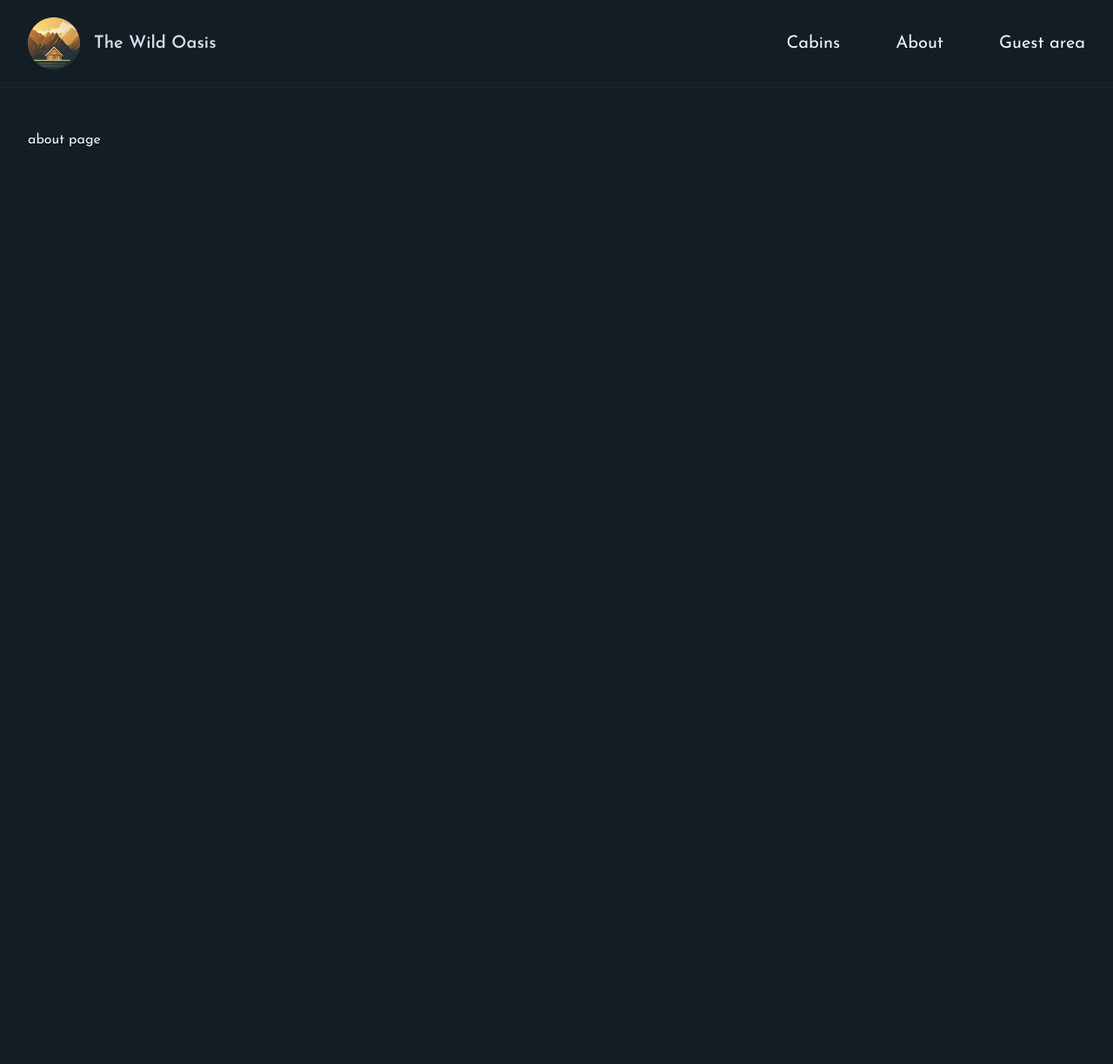
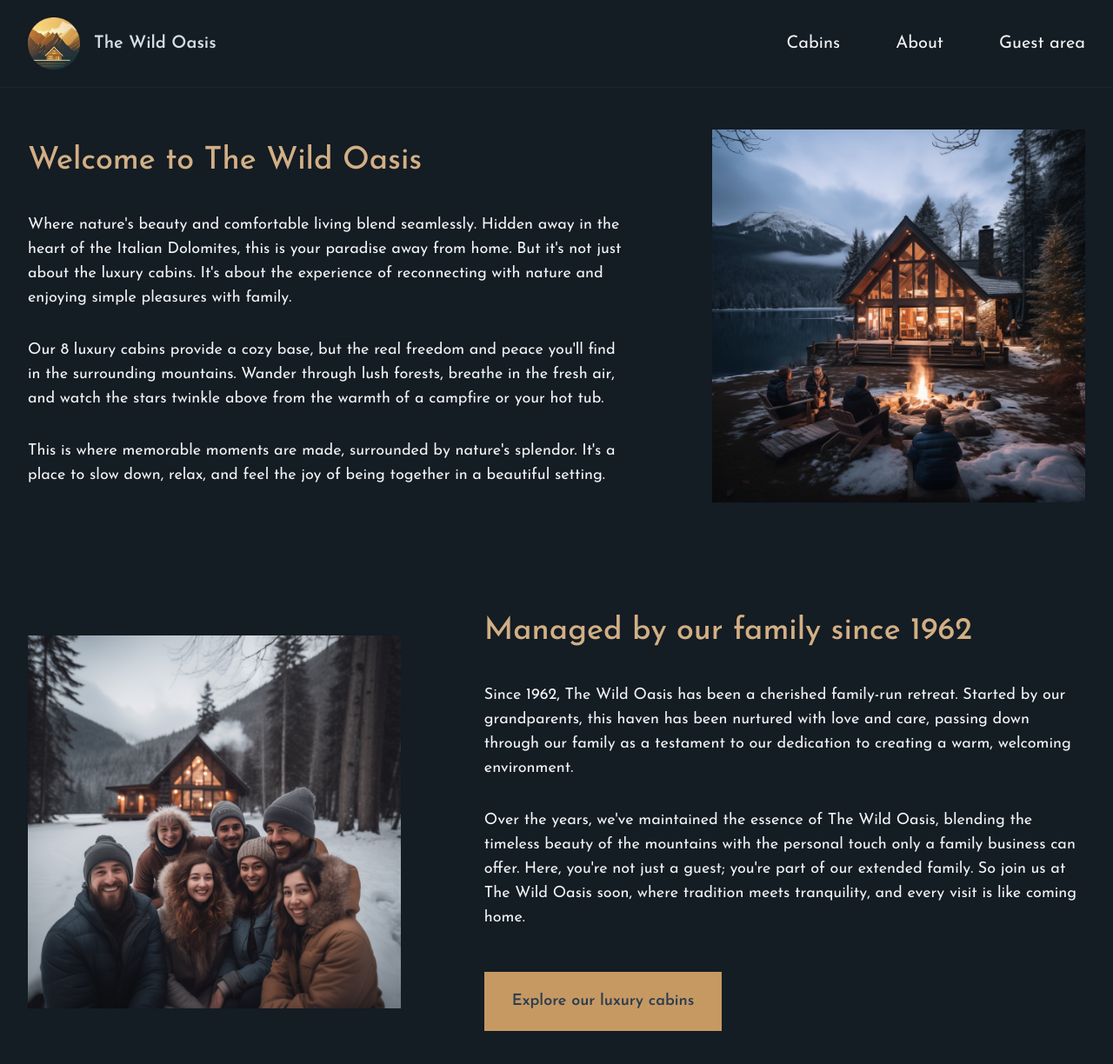
Before and after one commit to hamit19/the-wild-oasis-client, a Next.js app: page /about in a window 1280 px wide. Shown: the top 1224 px of the page at 87% size. Before the commit the page ends 800 px from the top, so only its background shows below. Built offline with nearby package versions, Linux system fonts and the light colour scheme.

Commit message:
feat/ implement about page

```diff
--- a/app/about/page.tsx
+++ b/app/about/page.tsx
@@ -1,9 +1,90 @@
+import aboutImage1 from "@/public/about-1.jpg";
+import aboutImage2 from "@/public/about-2.jpg";
+import Image from "next/image";
+
 export const metadata = {
   title: "About",
 };
+export default function Page() {
+  return (
+    <div className='grid grid-cols-5 gap-x-24 gap-y-32 text-lg items-center'>
+      <div className='col-span-3'>
+        <h1 className='text-4xl mb-10 text-accent-400 font-medium'>
+          Welcome to The Wild Oasis
+        </h1>
 
-function page() {
-  return <h1>about page</h1>;
+        <div className='space-y-8'>
+          <p>
+            Where nature's beauty and comfortable living blend seamlessly.
+            Hidden away in the heart of the Italian Dolomites, this is your
+            paradise away from home. But it's not just about the luxury cabins.
+            It's about the experience of reconnecting with nature and enjoying
+            simple pleasures with family.
+          </p>
+          <p>
+            Our 8 luxury cabins provide a cozy base, but the real freedom and
+            peace you'll find in the surrounding mountains. Wander through lush
+            forests, breathe in the fresh air, and watch the stars twinkle above
+            from the warmth of a campfire or your hot tub.
+          </p>
+          <p>
+            This is where memorable moments are made, surrounded by nature's
+            splendor. It's a place to slow down, relax, and feel the joy of
+            being together in a beautiful setting.
+          </p>
+        </div>
+      </div>
+
+      <div className='col-span-2 relative aspect-square '>
+        <Image
+          src={aboutImage1}
+          fill
+          placeholder='blur'
+          className='object-cover  '
+          alt='Family sitting around a fire pit in front of cabin'
+        />
+      </div>
+
+      <div className='col-span-2 relative aspect-square '>
+        <Image
+          fill
+          placeholder='blur'
+          className='object-cover'
+          src={aboutImage2}
+          alt='Family that manages The Wild Oasis'
+        />
+      </div>
+
+      <div className='col-span-3'>
+        <h1 className='text-4xl mb-10 text-accent-400 font-medium'>
+          Managed by our family since 1962
+        </h1>
+
+        <div className='space-y-8'>
+          <p>
+            Since 1962, The Wild Oasis has been a cherished family-run retreat.
+            Started by our grandparents, this haven has been nurtured with love
+            and care, passing down through our family as a testament to our
+            dedication to creating a warm, welcoming environment.
+          </p>
+          <p>
+            Over the years, we've maintained the essence of The Wild Oasis,
+            blending the timeless beauty of the mountains with the personal
+            touch only a family business can offer. Here, you're not just a
+            guest; you're part of our extended family. So join us at The Wild
+            Oasis soon, where tradition meets tranquility, and every visit is
+            like coming home.
+          </p>
+
+          <div>
+            <a
+              href='/cabins'
+              className='inline-block mt-4 bg-accent-500 px-8 py-5 text-primary-800 text-lg font-semibold hover:bg-accent-600 transition-all'>
+              Explore our luxury cabins
+            </a>
+          </div>
+        </div>
+      </div>
+    </div>
+  );
 }
-
-export default page;
--- a/app/cabins/page.tsx
+++ b/app/cabins/page.tsx
@@ -1,5 +1,9 @@
 import CabinCard from "@/app/_components/CabinCard";
 import { Cabin } from "./types";
+
+export const metadata = {
+  title: "Cabins",
+};
 
 export default function Page() {
   // CHANGE
```
